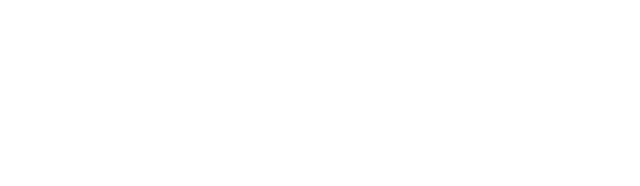
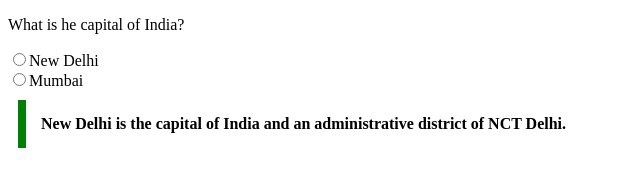
Before and after one commit to acciojob/trivia-painter98, a website: page main.html in a window 1280 px wide. Shown: the whole page, without its empty margins (0-640 px from the left). Drawn offline with Linux system fonts and the light colour scheme.

Commit message:
created a submission

```diff
--- a/main.html
+++ b/main.html
@@ -8,6 +8,16 @@
 
 <body>
 	<!-- the entire body must be written by student -->
+	<p>What is he capital of India?</p>
+	<div>
+		<label for="options"></label>
+		<input type="radio" name="options">New Delhi
+		<br>
+		<input type="radio" name="options">Mumbai
+	</div>
+	<blockquote cite="https://en.wikipedia.org/wiki/New_Delhi">
+		New Delhi is the capital of India and an administrative district of NCT Delhi.
+	</blockquote>
     <script type="text/javascript" src="./script.js">
 </script>
 
--- a/styles.css
+++ b/styles.css
@@ -1,2 +1,10 @@
 
 /* Your CSS Code here. */
+blockquote{
+	max-width: 600px;
+	margin: 10px;
+	padding: 15px;
+	border-left: 8px solid green;
+	background color: #f8fffe;
+	font-weight: bold;
+}
```
